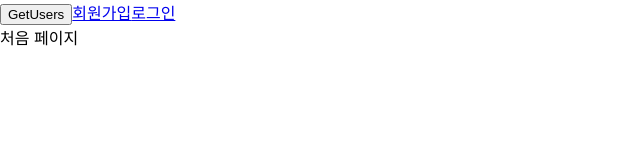
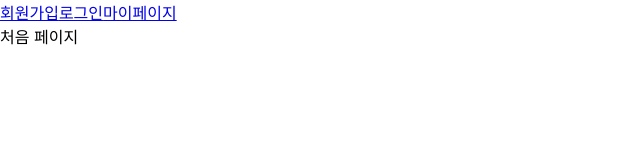
Before and after one commit to cagim125/snaplink-react, a React (Create React App) app: page / in a window 1280 px wide. Shown: the top 160 px of the page, without its empty margins (0-640 px from the left). Built offline with nearby package versions, Linux system fonts and the light colour scheme.

Commit message:
마이페이지 링크 추가

```diff
--- a/src/App.js
+++ b/src/App.js
@@ -1,33 +1,36 @@
-import axios from 'axios';
+// import axios from 'axios';
 import './App.css';
 import { Routes, Route, Link } from 'react-router-dom';
 // components
 import Login from './components/user/Login';
 import Register from './components/user/Register';
+import Mypage from './components/user/Mypage';
 
 
 
 function App() {
-  const handleGetUser = async () => {
-    try {
-      const response = await axios.get('/users');
-      console.log(response);
-    } catch (err) {
-      console.log(err);
-    }
-  }
+  // const handleGetUser = async () => {
+  //   try {
+  //     const response = await axios.get('/users');
+  //     console.log(response);
+  //   } catch (err) {
+  //     console.log(err);
+  //   }
+  // }
 
   return (
     <div>
-      <button onClick={() => handleGetUser()}>GetUsers</button>
+
       <Link to="/register">회원가입</Link>
       <Link to="/login">로그인</Link>
+      <Link to="/mypage">마이페이지</Link>
 
 
       <Routes>
         <Route path='/' element={<div>처음 페이지</div>} />
         <Route path="/register" element={<Register />} />
         <Route path="/login" element={<Login />} />
+        <Route path="/mypage" element={<Mypage />} />
       </Routes>
     </div>
   );
```
